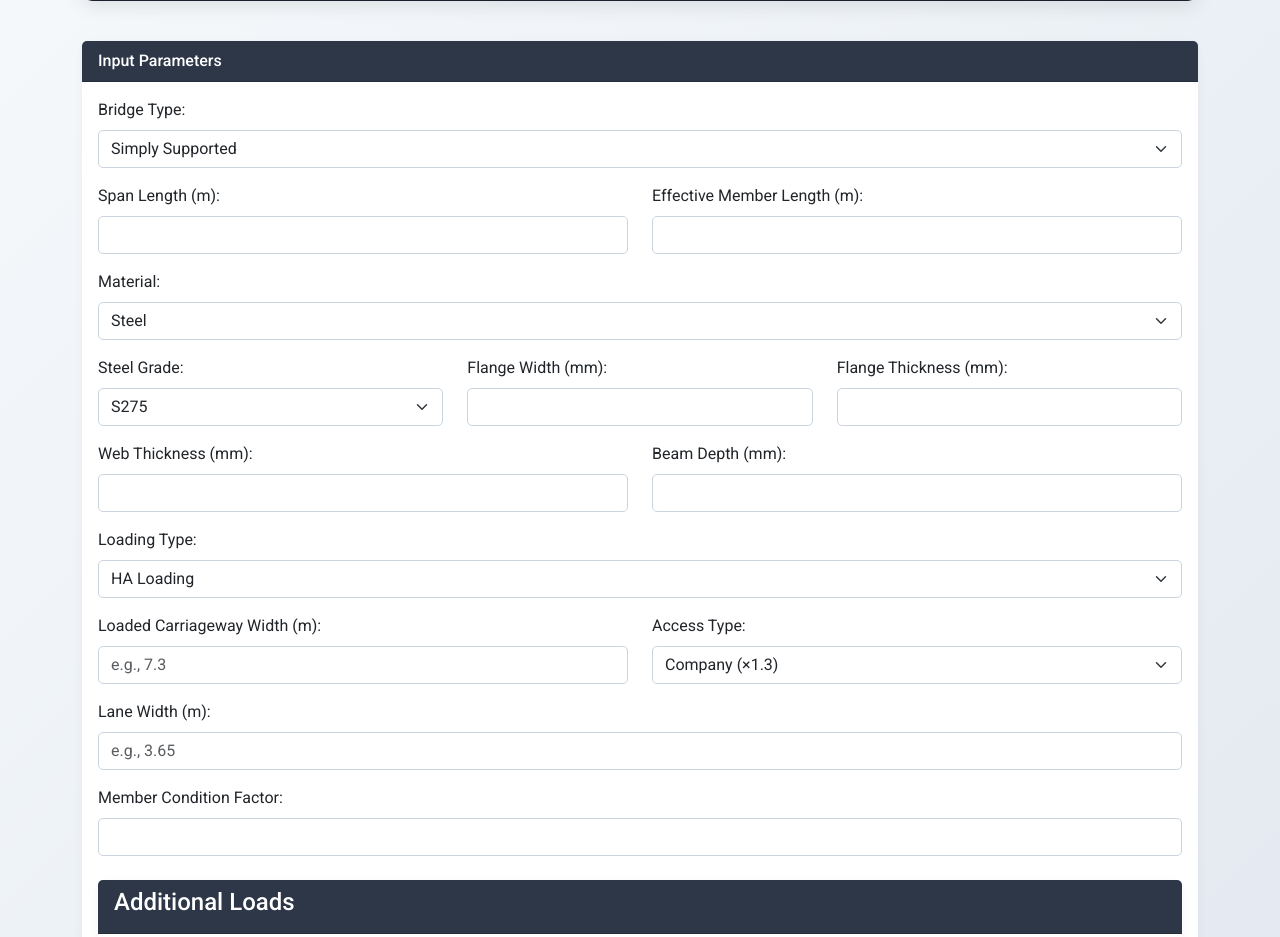
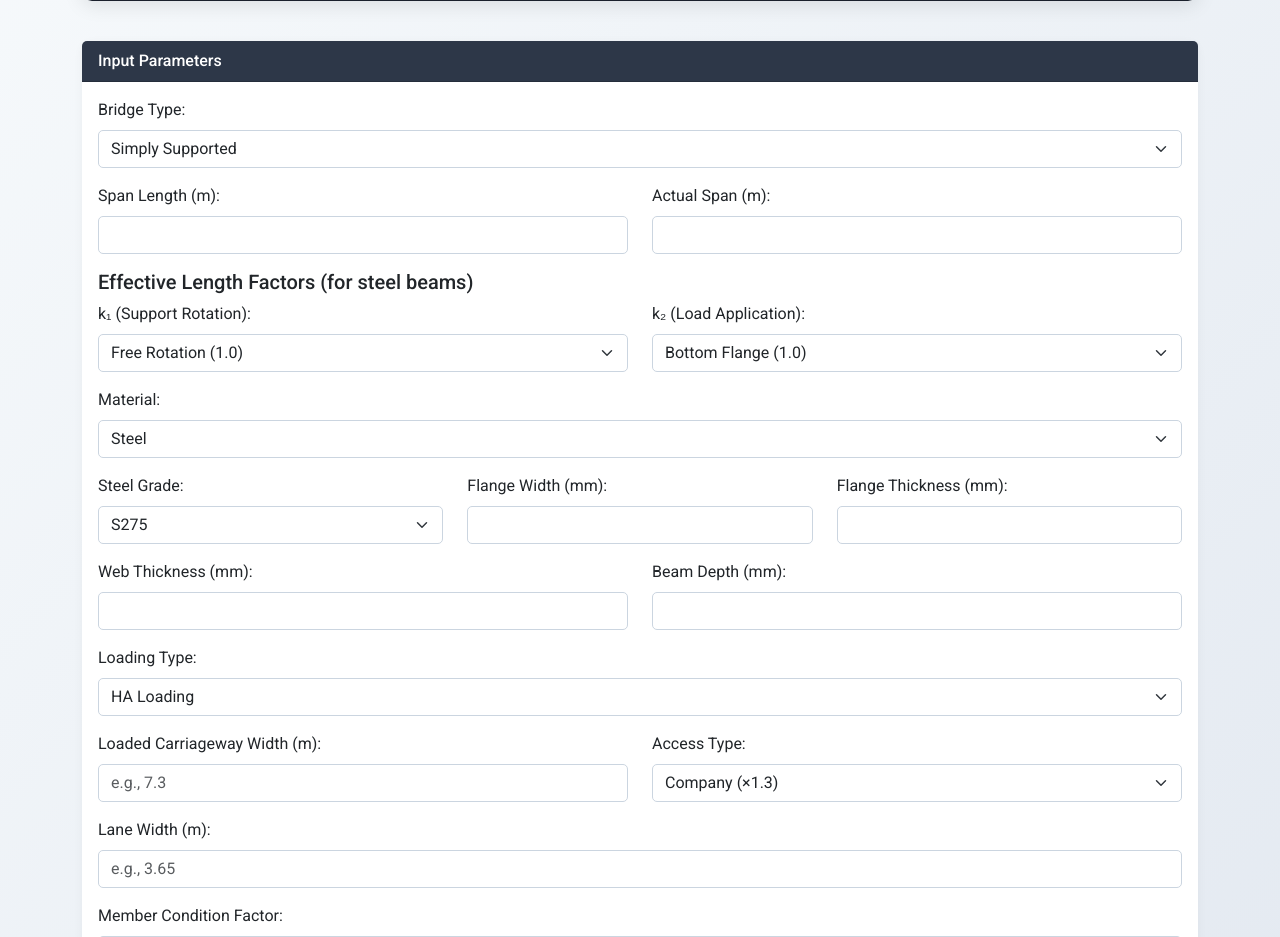
Before and after one commit to Davidson1997/bridge-calculator, a Flask app: page / in a window 1280 px wide. Shown: the part 261-1198 px from the top of the page. Run offline with Flask 3, Linux system fonts and the light colour scheme.

Commit message:
Modernise design, reinstate steel & concrete inputs, add k1/k2 effective length factors, update slenderness and compactness checks per BS5400-3

```diff
--- a/app.py
+++ b/app.py
@@ -23,11 +23,11 @@ def calculate_steel_capacity(steel_grade, flange_width, flange_thickness, web_th
         return 0, 0
     # Plastic section modulus (Z_plastic) in m³
     Z_plastic = (flange_width * flange_thickness * (beam_depth - flange_thickness) +
-                 (web_thickness * (beam_depth - 2 * flange_thickness) ** 2) / 4) / 1e6
+                 (web_thickness * (beam_depth - 2 * flange_thickness)**2) / 4) / 1e6
     Mpe = fy * Z_plastic / condition_factor  # in kNm
     shear_capacity = (fy * web_thickness * beam_depth / (1.73 * condition_factor)) / 1000  # in kN
 
-    # Apply BD21/01 factors (example multipliers; adjust as needed)
+    # Apply BD21/01 factors (example multipliers)
     BD21_moment_factor = 0.9
     BD21_shear_factor = 0.95
     Mpe *= BD21_moment_factor
@@ -41,7 +41,7 @@ def calculate_concrete_capacity(concrete_grade, beam_width, effective_depth, reb
     Applies BD37/01 factors.
     """
     fck = 32 if concrete_grade == "C32/40" else 40
-    moment_capacity = 0.156 * fck * beam_width * effective_depth ** 2 / 1e6  # kNm
+    moment_capacity = 0.156 * fck * beam_width * effective_depth**2 / 1e6  # kNm
     shear_capacity = 0.6 * fck * beam_width * effective_depth / 1e3  # kN
 
     BD37_moment_factor = 0.95
@@ -51,67 +51,75 @@ def calculate_concrete_capacity(concrete_grade, beam_width, effective_depth, reb
 
     return moment_capacity, shear_capacity
 
-def calculate_bd37_moment_capacity(Mpe, effective_length, steel_grade):
+# Effective length calculation per BS5400-3:
+def calculate_effective_length(L, k1=1.0, k2=1.0):
+    return k1 * k2 * L
+
+# Compactness check:
+def is_section_compact(steel_grade, flange_width, flange_thickness, web_thickness, beam_depth):
     """
-    A simplified CS454/BD37-style adjustment for steel beams.
+    Checks whether the section is compact.
+    Flange is compact if:
+       flange_width <= 7 * flange_thickness * sqrt(355 / σ_y)
+    Web is compact if:
+       beam_depth <= 28 * web_thickness * sqrt(355 / σ_y)
+    σ_y is 275 for S275 and 355 for S355.
+    """
+    fy = 275 if steel_grade == "S275" else 355
+    flange_limit = 7 * flange_thickness * math.sqrt(355 / fy)
+    web_limit = 28 * web_thickness * math.sqrt(355 / fy)
+    return (flange_width <= flange_limit) and (beam_depth <= web_limit)
 
-    Assumptions:
-      - Nominal yield stress, σ_yc, is 275 N/mm² for S275 and 355 N/mm² for S355.
-      - A reference effective length, L_ref, is assumed (example: 10 m).
-      - λ_LT = effective_length / L_ref.
-      - A simplified factor = λ_LT × sqrt(σ_yc/355).
-      - For compact sections (if factor < 1) use Mpe.
-      - Otherwise, reduced capacity MR = Mpe / factor.
-      - MR is not allowed to exceed Mpe.
+# Slenderness parameter calculation:
+def calculate_slenderness(effective_length, r, k4, n, v):
+    return (effective_length / r) * k4 * n * v
 
-    Returns:
-      MR, factor
+# BD37/01-style moment capacity adjustment:
+def calculate_bd37_moment_capacity(Mpe, effective_length, steel_grade, flange_width, flange_thickness, web_thickness, beam_depth):
     """
-    sigma_yc = 275 if steel_grade == "S275" else 355
-    L_ref = 10.0  # Example reference effective length (m)
-    lambda_LT = effective_length / L_ref
-    factor = lambda_LT * math.sqrt(sigma_yc / 355)
-    if factor < 1:
-        MR = Mpe
+    Adjusts Mpe using a simplified BS5400-3 approach:
+      1. Check section compactness.
+      2. Calculate slenderness parameter:
+         λ = (effective_length / r) * k4 * n * v
+         (with r, k4, n, and v as provided placeholders)
+      3. If λ > 1, apply Mult = 1/λ; else Mult = 1.
+      4. Define Mmin = 0.8 * Mpe.
+      5. Set design moment capacity MR = max(Mmin, Mult * Mpe) but not exceeding Mpe.
+    """
+    # Check compactness:
+    compact = is_section_compact(steel_grade, flange_width, flange_thickness, web_thickness, beam_depth)
+    # For r, we use a placeholder approximation (you should replace this with a proper calculation):
+    r = beam_depth / 30  # in m (placeholder)
+    # Placeholder values for k4, n, and v:
+    k4 = 1.0
+    n = 1.0
+    v = 1.0
+    slenderness = calculate_slenderness(effective_length, r, k4, n, v)
+    if slenderness > 1.0:
+        Mult = 1.0 / slenderness
     else:
-        MR = Mpe / factor
+        Mult = 1.0
+    Mmin = 0.8 * Mpe
+    MR = max(Mmin, Mult * Mpe)
     MR = min(MR, Mpe)
-    return MR, factor
+    return MR, slenderness
 
 def calculate_applied_loads(span_length, loading_type, additional_loads, loaded_width=None, access_factor=None, lane_width=None):
-    """
-    Calculates the applied moment and shear from the default load case plus any additional loads.
-
-    For HA loading:
-      - Base UDL = 230*(1/span_length)^0.67  [kN/m]
-      - Effective UDL = ((Base UDL × 0.76)/(3.65/2.5)) × (Loaded Carriageway Width/2.5) × Access Factor
-      - HA KEL = ((82 × 0.76)/(3.65/2.5)) × (Loaded Carriageway Width/2.5) × Access Factor
-        (82 kN is constant)
-
-      Then:
-          Applied Moment = (Effective UDL × L²)/8 + (HA KEL × L)/4
-          Applied Shear  = (Effective UDL × L)/2 + (HA KEL)/2
-
-    For HB loading, fixed values are used.
-    """
     if loading_type == "HA":
-        base_udl = 230 * (1 / span_length)**0.67  # kN/m; ~43.7 kN/m for span ~11.9 m
+        base_udl = 230 * (1 / span_length)**0.67
         if loaded_width is None or loaded_width <= 0:
             loaded_width = 3.65
         if access_factor is None:
             access_factor = 1.3
         effective_udl = ((base_udl * 0.76) / (3.65 / 2.5)) * (loaded_width / 2.5) * access_factor
-
-        base_kel = 82  # kN constant
+        base_kel = 82
         kel = ((base_kel * 0.76) / (3.65 / 2.5)) * (loaded_width / 2.5) * access_factor
-
         default_loads = {"base_udl": base_udl, "effective_udl": effective_udl, "kel": kel}
         applied_moment = (effective_udl * span_length**2) / 8 + (kel * span_length) / 4
         applied_shear = (effective_udl * span_length) / 2 + (kel) / 2
-
     elif loading_type == "HB":
-        udl = 45  # kN/m
-        point_load = 180  # kN
+        udl = 45
+        point_load = 180
         if loaded_width is not None and access_factor is not None:
             effective_udl = ((udl * 0.76) / (3.65 / 2.5)) * (loaded_width / 2.5) * access_factor
         else:
@@ -138,64 +146,58 @@ def calculate_applied_loads(span_length, loading_type, additional_loads, loaded_
     return applied_moment, applied_shear, default_loads
 
 def calculate_beam_capacity(form_data, loads):
-    """
-    Reads input parameters, calculates the beam's capacity, and computes the applied loads.
-    For steel, it computes the plastic moment capacity (Mpe) then applies a CS454/BD37-style adjustment.
-    The applied load (HA/HB) is classified as an applied live load (dead load moment = 0).
-    """
     material = form_data.get("material")
     condition_factor = get_float(form_data.get("condition_factor"), 1.0)
     span_length = get_float(form_data.get("span_length"))
-    effective_member_length = get_float(form_data.get("effective_member_length"), span_length)
+    L_actual = get_float(form_data.get("effective_member_length"), span_length)
+    k1 = get_float(form_data.get("k1"), 1.0)
+    k2 = get_float(form_data.get("k2"), 1.0)
+    effective_length = calculate_effective_length(L_actual, k1, k2)
     loading_type = form_data.get("loading_type")
 
-    # Retrieve inputs for loaded carriageway and access type:
     loaded_width = get_float(form_data.get("loaded_width"), 3.65)
     access_str = form_data.get("access_type", "Company")
     access_factor = 1.5 if access_str.lower() == "public" else 1.3
 
-    # Capacity calculation:
     if material == "Steel":
         steel_grade = form_data.get("steel_grade")
         flange_width = get_float(form_data.get("flange_width"))
         flange_thickness = get_float(form_data.get("flange_thickness"))
         web_thickness = get_float(form_data.get("web_thickness"))
         beam_depth = get_float(form_data.get("beam_depth"))
-        Mpe, shear_capacity = calculate_steel_capacity(
-            steel_grade, flange_width, flange_thickness, web_thickness, beam_depth, condition_factor)
+        Mpe, shear_capacity = calculate_steel_capacity(steel_grade, flange_width, flange_thickness, web_thickness, beam_depth, condition_factor)
         try:
-            MR, lt_factor = calculate_bd37_moment_capacity(Mpe, effective_member_length, steel_grade)
-            moment_capacity = MR  # Use the reduced capacity per CS454/BD37
+            MR, slenderness = calculate_bd37_moment_capacity(Mpe, effective_length, steel_grade, flange_width, flange_thickness, web_thickness, beam_depth)
+            moment_capacity = MR
         except Exception as e:
-            logging.error("Error in BD37/01 capacity calculation: %s", e)
+            logging.error("Error in BD37 capacity calculation: %s", e)
             moment_capacity = Mpe
     elif material == "Concrete":
         concrete_grade = form_data.get("concrete_grade")
         beam_width = get_float(form_data.get("beam_width"))
         effective_depth = get_float(form_data.get("effective_depth"))
-        moment_capacity, shear_capacity = calculate_concrete_capacity(
-            concrete_grade, beam_width, effective_depth)
+        moment_capacity, shear_capacity = calculate_concrete_capacity(concrete_grade, beam_width, effective_depth)
+        effective_length = L_actual
     else:
         moment_capacity, shear_capacity = 0, 0
 
-    # Apply effective length reduction if effective_member_length > span_length:
     reduction_factor = 1.0
-    if effective_member_length > span_length:
-        reduction_factor = span_length / effective_member_length
+    if effective_length < span_length:
+        reduction_factor = effective_length / span_length
         moment_capacity *= reduction_factor
 
-    applied_moment, applied_shear, default_loads = calculate_applied_loads(
-        span_length, loading_type, loads, loaded_width, access_factor)
+    applied_moment, applied_shear, default_loads = calculate_applied_loads(span_length, loading_type, loads, loaded_width, access_factor)
     utilisation_ratio = applied_moment / moment_capacity if moment_capacity > 0 else float('inf')
     pass_fail = "Pass" if moment_capacity >= applied_moment and shear_capacity >= applied_shear else "Fail"
 
-    # Classify HA/HB loads as applied live loads (dead load moment = 0)
     applied_live_moment = round(applied_moment, 2)
     applied_dead_moment = 0
 
     result = {
         "Span Length (m)": span_length,
-        "Effective Member Length (m)": effective_member_length,
+        "Effective Member Length (m)": effective_length,
+        "k1": k1,
+        "k2": k2,
         "Reduction Factor": round(reduction_factor, 3),
         "Moment Capacity (kNm)": round(moment_capacity, 2),
         "Shear Capacity (kN)": round(shear_capacity, 2),
@@ -225,7 +227,6 @@ def home():
 @app.route("/calculate", methods=["POST"])
 def calculate():
     form_data = request.form.to_dict()
-
     additional_loads = []
     load_desc_list = request.form.getlist("load_desc[]")
     load_value_list = request.form.getlist("load_value[]")
--- a/templates/index.html
+++ b/templates/index.html
@@ -1,14 +1,14 @@
 <!DOCTYPE html>
 <html lang="en">
 <head>
-  <meta charset="UTF-8">
-  <meta name="viewport" content="width=device-width, initial-scale=1">
+  <meta charset="UTF-8" />
+  <meta name="viewport" content="width=device-width, initial-scale=1" />
   <title>Bridge Capacity Calculator</title>
   <!-- Bootstrap 5 CSS -->
   <link href="https://cdn.jsdelivr.net/npm/bootstrap@5.3.0/dist/css/bootstrap.min.css" rel="stylesheet" />
   <!-- Google Font -->
-  <link href="https://fonts.googleapis.com/css2?family=Roboto:wght@400;500;700&display=swap" rel="stylesheet">
-  <link rel="stylesheet" href="{{ url_for('static', filename='styles.css') }}">
+  <link href="https://fonts.googleapis.com/css2?family=Roboto:wght@400;500;700&display=swap" rel="stylesheet" />
+  <link rel="stylesheet" href="{{ url_for('static', filename='styles.css') }}" />
   <style>
     body {
       background: linear-gradient(135deg, #f7fafc, #e2e8f0);
@@ -59,9 +59,6 @@
       border-color: #2d3748;
       box-shadow: 0 0 0 0.2rem rgba(45,55,72,0.25);
     }
-    .summary-table th, .summary-table td {
-      font-size: 1.1rem;
-    }
     .remove-btn {
       background-color: #e53e3e;
       color: #fff;
@@ -73,22 +70,22 @@
     }
   </style>
   <script>
-    // Toggle between steel and concrete input sections
     function updateMaterialOptions() {
       var material = document.getElementById("material").value;
       if(material === "Steel"){
         document.getElementById("steel-options").classList.remove("d-none");
         document.getElementById("concrete-options").classList.add("d-none");
+        document.getElementById("effective-length-factors").classList.remove("d-none");
       } else if(material === "Concrete"){
         document.getElementById("concrete-options").classList.remove("d-none");
         document.getElementById("steel-options").classList.add("d-none");
+        document.getElementById("effective-length-factors").classList.add("d-none");
       } else {
-        // If no material selected, hide both.
         document.getElementById("steel-options").classList.add("d-none");
         document.getElementById("concrete-options").classList.add("d-none");
+        document.getElementById("effective-length-factors").classList.add("d-none");
       }
     }
-    // Toggle loaded carriageway inputs based on loading type (HA/HB)
     function updateLoadingTypeOptions() {
       var loadingType = document.getElementById("loading_type").value;
       if (loadingType === "HA" || loadingType === "HB") {
@@ -97,7 +94,6 @@
         document.getElementById("loaded-access-group").style.display = "none";
       }
     }
-    // Add a new row for an additional load
     function addLoad() {
       var table = document.getElementById("loadTable").getElementsByTagName('tbody')[0];
       var row = table.insertRow();
@@ -119,7 +115,6 @@
         <td><button type="button" class="btn btn-danger remove-btn" onclick="removeLoad(this)">Remove</button></td>
       `;
     }
-    // Remove an additional load row
     function removeLoad(button) {
       var row = button.parentNode.parentNode;
       row.parentNode.removeChild(row);
@@ -132,12 +127,10 @@
 </head>
 <body>
   <div class="container">
-    <!-- Hero Section -->
     <div class="hero">
       <h1>Bridge Capacity Calculator</h1>
       <p>Modern tool for rapid bridge design assessment</p>
     </div>
-
     <div class="card">
       <div class="card-header">
         Input Parameters
@@ -157,8 +150,28 @@
               <input type="number" step="0.1" class="form-control" name="span_length" id="span_length" value="{{ form_data.get('span_length','') }}" required>
             </div>
             <div class="col">
-              <label for="effective_member_length" class="form-label">Effective Member Length (m):</label>
+              <label for="effective_member_length" class="form-label">Actual Span (m):</label>
               <input type="number" step="0.1" class="form-control" name="effective_member_length" id="effective_member_length" value="{{ form_data.get('effective_member_length','') }}" required>
+            </div>
+          </div>
+          <div id="effective-length-factors" class="mb-3">
+            <h5>Effective Length Factors (for steel beams)</h5>
+            <div class="row">
+              <div class="col">
+                <label for="k1" class="form-label">k₁ (Support Rotation):</label>
+                <select class="form-select" name="k1" id="k1">
+                  <option value="1.0" {% if form_data.get('k1') == "1.0" or not form_data.get('k1') %}selected{% endif %}>Free Rotation (1.0)</option>
+                  <option value="0.85" {% if form_data.get('k1') == "0.85" %}selected{% endif %}>Partially Restrained (0.85)</option>
+                  <option value="0.7" {% if form_data.get('k1') == "0.7" %}selected{% endif %}>Fully Restrained (0.7)</option>
+                </select>
+              </div>
+              <div class="col">
+                <label for="k2" class="form-label">k₂ (Load Application):</label>
+                <select class="form-select" name="k2" id="k2">
+                  <option value="1.0" {% if form_data.get('k2') == "1.0" or not form_data.get('k2') %}selected{% endif %}>Bottom Flange (1.0)</option>
+                  <option value="1.2" {% if form_data.get('k2') == "1.2" %}selected{% endif %}>Top Flange (1.2)</option>
+                </select>
+              </div>
             </div>
           </div>
           <div class="mb-3">
@@ -168,7 +181,6 @@
               <option value="Concrete" {% if form_data.get('material') == "Concrete" %}selected{% endif %}>Concrete</option>
             </select>
           </div>
-
           <!-- Steel Options -->
           <div id="steel-options" class="mb-3">
             <div class="row mb-3">
@@ -199,7 +211,6 @@
               </div>
             </div>
           </div>
-
           <!-- Concrete Options -->
           <div id="concrete-options" class="mb-3">
             <div class="row mb-3">
@@ -220,7 +231,6 @@
               <input type="number" step="0.1" class="form-control" name="effective_depth" id="effective_depth" value="{{ form_data.get('effective_depth','') }}">
             </div>
           </div>
-
           <div class="mb-3">
             <label for="loading_type" class="form-label">Loading Type:</label>
             <select class="form-select" name="loading_type" id="loading_type" onchange="updateLoadingTypeOptions()" required>
@@ -228,7 +238,6 @@
               <option value="HB" {% if form_data.get('loading_type') == "HB" %}selected{% endif %}>HB Loading</option>
             </select>
           </div>
-
           <!-- For HA/HB loading, new inputs -->
           <div id="loaded-access-group" class="mb-3">
             <div class="row">
@@ -245,18 +254,14 @@
               </div>
             </div>
           </div>
-
-          <!-- For HA loading, lane width (used for HA KEL calculation) -->
           <div class="mb-3" id="lane-width-group">
             <label for="lane_width" class="form-label">Lane Width (m):</label>
             <input type="number" step="0.1" class="form-control" name="lane_width" id="lane_width" placeholder="e.g., 3.65" value="{{ form_data.get('lane_width','') }}">
           </div>
-
           <div class="mb-3">
             <label for="condition_factor" class="form-label">Member Condition Factor:</label>
             <input type="number" step="0.01" class="form-control" name="condition_factor" id="condition_factor" value="{{ form_data.get('condition_factor','') }}" required>
           </div>
-
           <!-- Additional Loads -->
           <div class="card mt-4">
             <div class="card-header">
@@ -280,7 +285,6 @@
               <button type="button" class="btn btn-secondary" onclick="addLoad()">+ Add Load</button>
             </div>
           </div>
-
           <button type="submit" class="btn btn-primary btn-block mt-4">Calculate</button>
         </form>
       </div>
```
